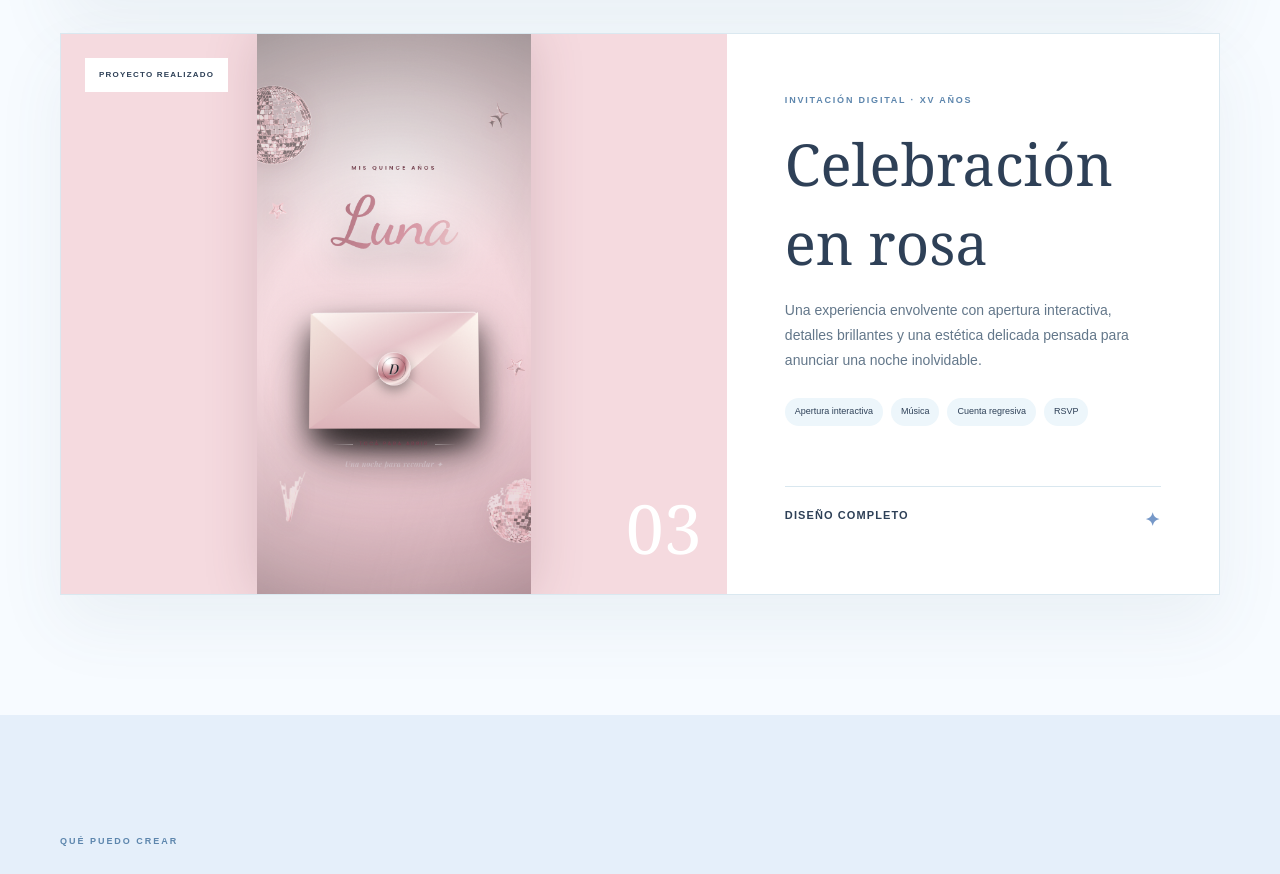
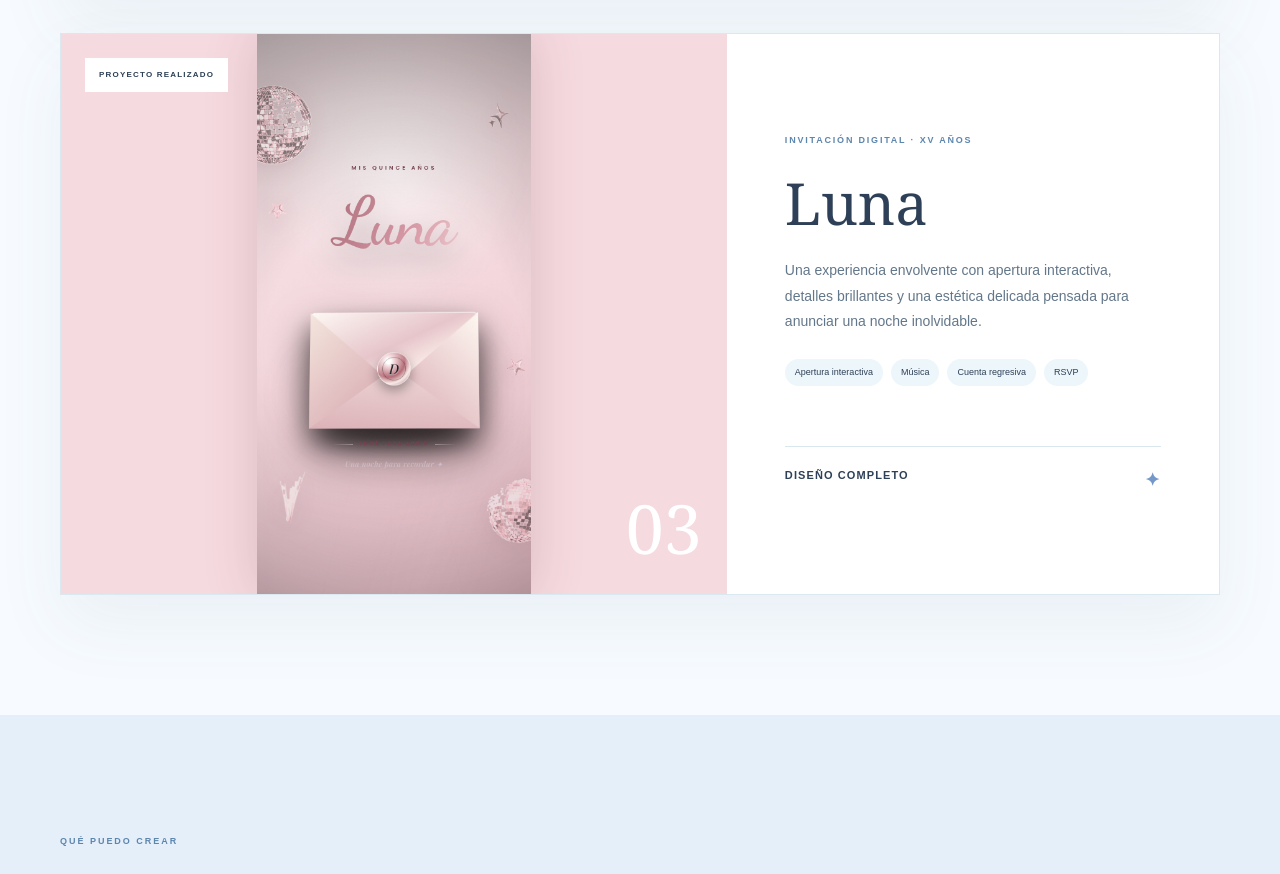
Before and after one commit to AlexKrenz00/mia-fernandez-portfolio, a Next.js app: page / in a window 1280 px wide. Shown: the part 2750-3624 px from the top of the page. Built offline with nearby package versions, Linux system fonts and the light colour scheme.

Commit message:
Use Luna as portfolio project title

```diff
--- a/app/page.tsx
+++ b/app/page.tsx
@@ -14,7 +14,7 @@ export default function Home(){
   <section className="mfAbout"><div className="mfShell"><span>MI MANERA DE CREAR</span><p>No se trata solamente de que una página se vea linda. Busco que cada color, palabra y movimiento acompañe la historia que querés compartir.</p><div><b>01</b>Escucho tu idea <b>02</b>Encuentro su estilo <b>03</b>La llevo a la web</div></div></section>
   <section className="mfWork mfShell" id="trabajo"><div className="mfSectionHead"><span>PROYECTOS CON HISTORIA</span><h2>Ideas diferentes,<br/><em>experiencias con identidad.</em></h2></div><div className="mfPortfolioList"><a className="mfFeatured" href="https://invitacion-danna.vercel.app/" target="_blank" rel="noreferrer"><div className="mfProjectVisual"><img src="/projects/danna.png" alt="Invitación digital de Danna"/><span>PROYECTO PUBLICADO</span><i>XV</i></div><div className="mfProjectCopy"><small>INVITACIÓN DIGITAL</small><h3>Danna</h3><p>Una invitación delicada que reúne la emoción del evento, la información importante y la confirmación de asistencia en un solo lugar.</p><ul><li>Música</li><li>Galería</li><li>Ubicación</li><li>Confirmación</li></ul><strong>Visitar experiencia <span>↗</span></strong></div></a>
 <a className="mfFeatured mfFeaturedAlt" href="https://lumiere-beauty-smoky.vercel.app/" target="_blank" rel="noreferrer"><div className="mfProjectVisual"><img src="/projects/lumiere-beauty.png" alt="Página web de Lumière Beauty"/><span className="mfDevelopment">EN DESARROLLO</span><i>02</i></div><div className="mfProjectCopy"><small>PÁGINA WEB · BELLEZA</small><h3>Lumière Beauty</h3><p>Una experiencia editorial para una marca de belleza, cuidado personal e insumos, diseñada para presentar sus servicios con elegancia y facilitar cada consulta.</p><ul><li>Servicios</li><li>Insumos</li><li>Turnos</li><li>Responsive</li></ul><strong>Ver proyecto en desarrollo <span>↗</span></strong></div></a>
-<article className="mfFeatured mfInvitationProject"><div className="mfProjectVisual"><img src="/projects/invitacion-rosa.png" alt="Invitación digital de Luna"/><span>PROYECTO REALIZADO</span><i>03</i></div><div className="mfProjectCopy"><small>INVITACIÓN DIGITAL · XV AÑOS</small><h3>Celebración en rosa</h3><p>Una experiencia envolvente con apertura interactiva, detalles brillantes y una estética delicada pensada para anunciar una noche inolvidable.</p><ul><li>Apertura interactiva</li><li>Música</li><li>Cuenta regresiva</li><li>RSVP</li></ul><strong>Diseño completo <span>✦</span></strong></div></article>
+<article className="mfFeatured mfInvitationProject"><div className="mfProjectVisual"><img src="/projects/invitacion-rosa.png" alt="Invitación digital de Luna"/><span>PROYECTO REALIZADO</span><i>03</i></div><div className="mfProjectCopy"><small>INVITACIÓN DIGITAL · XV AÑOS</small><h3>Luna</h3><p>Una experiencia envolvente con apertura interactiva, detalles brillantes y una estética delicada pensada para anunciar una noche inolvidable.</p><ul><li>Apertura interactiva</li><li>Música</li><li>Cuenta regresiva</li><li>RSVP</li></ul><strong>Diseño completo <span>✦</span></strong></div></article>
 </div></section>
   <section className="mfServices" id="servicios"><div className="mfShell"><div className="mfSectionHead"><span>QUÉ PUEDO CREAR</span><h2>Dos caminos,<br/><em>infinitas posibilidades.</em></h2></div><div className="mfServiceGrid"><a href={waFor("una invitación digital")}><span>01 · MOMENTOS</span><div className="mfServiceIcon">✿</div><h3>Invitaciones digitales</h3><p>Para cumpleaños, XV, bodas y celebraciones que merecen una presentación especial.</p><ul><li>Cuenta regresiva y música</li><li>Galería, mapa y RSVP</li><li>Diseño adaptado a celulares</li></ul><strong>Consultar <WhatsAppIcon/></strong></a><a href={waFor("una página web")}><span>02 · PROYECTOS</span><div className="mfServiceIcon">⌁</div><h3>Páginas web</h3><p>Para emprendimientos y personas que necesitan mostrar lo que hacen con claridad y personalidad.</p><ul><li>Presentación de servicios</li><li>Catálogos y contacto</li><li>Experiencia responsive</li></ul><strong>Consultar <WhatsAppIcon/></strong></a></div></div></section>
   <section className="mfProcess mfShell" id="proceso"><div className="mfSectionHead"><span>UN PROCESO CERCANO</span><h2>De tu mundo<br/><em>a una página propia.</em></h2></div><div className="mfJourney"><article><b>01</b><small>NOS CONOCEMOS</small><h3>Me contás</h3><p>Charlamos sobre tu idea, lo que imaginás y aquello que querés transmitir.</p></article><article><b>02</b><small>LE DAMOS FORMA</small><h3>Te propongo</h3><p>Armo una dirección visual y ordeno el contenido para que todo tenga sentido.</p></article><article><b>03</b><small>LA HACEMOS REAL</small><h3>La creamos</h3><p>Desarrollo, ajustamos juntas los detalles y dejo tu página lista para compartir.</p></article></div></section>
```
